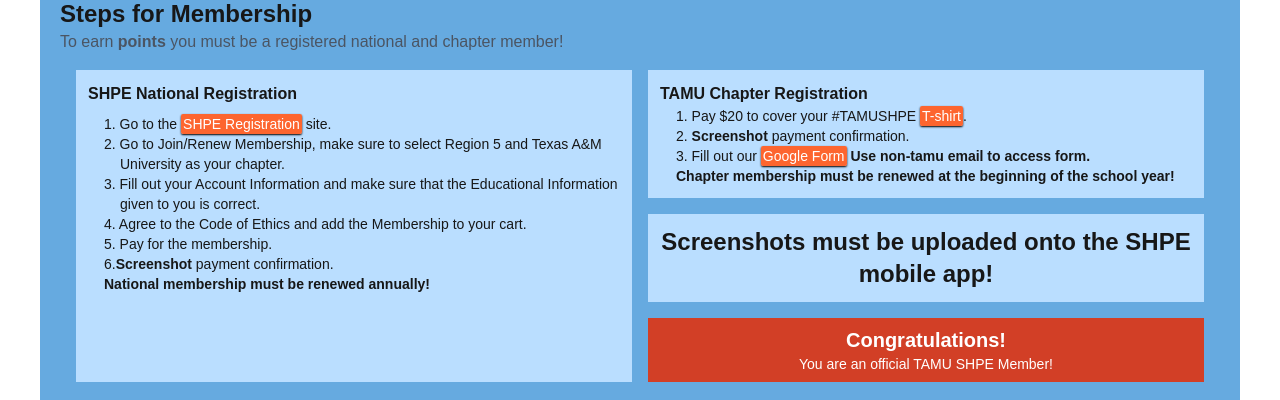
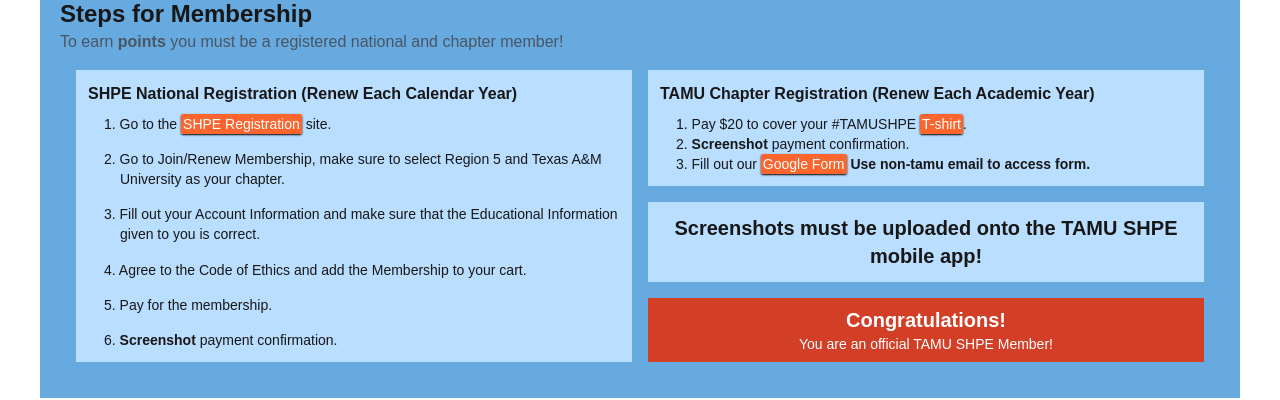
Before and after one commit to TAMUSHPE/tamu-shpe-website, a Next.js app: page /involvement in a window 1280 px wide. Shown: the part 546-946 px from the top of the page. Built offline with nearby package versions, Linux system fonts and the light colour scheme.

Commit message:
Tweak Steps for Membership

```diff
--- a/app/involvement/page.tsx
+++ b/app/involvement/page.tsx
@@ -18,8 +18,8 @@
           <div className="grid grid-cols-1 md:grid-cols-2 gap-4 p-4">
             {/* National Registration Steps */}
             <div className="bg-[#BADEFF] w-full h-full md:col-span-1 text-left p-3 flex flex-col gap-2">
-              <h1 className="text-md text-left font-extrabold"> SHPE National Registration </h1>
-              <ul className="list-none list-inside text-left text-sm pl-8">
+              <h1 className="text-md text-left font-extrabold"> SHPE National Registration (Renew Each Calendar Year) </h1>
+              <ul className="flex flex-col grow justify-between list-none list-inside text-left text-sm pl-8">
                 <li className="-indent-4">
                   {' '}
                   1. Go to the{' '}
@@ -41,15 +41,13 @@
                 </li>
                 <li className="-indent-4"> 4. Agree to the Code of Ethics and add the Membership to your cart. </li>
                 <li className="-indent-4"> 5. Pay for the membership. </li>
-                <li className="-indent-4"> 6.<b>Screenshot</b> payment confirmation.</li>
-                <li className="-indent-4 font-extrabold">National membership must be renewed annually!</li>
+                <li className="-indent-4"> 6. <b>Screenshot</b> payment confirmation.</li>
               </ul>
-
             </div>
             <div className="flex flex-col gap-4">
               {/* Chapter Registration Steps */}
-              <div className="bg-[#BADEFF] w-full max-h-min md:col-span-1 text-left p-3 gap-2">
-                <h1 className="text-md text-left font-extrabold"> TAMU Chapter Registration </h1>
+              <div className="bg-[#BADEFF] w-full max-h-min md:col-span-1 text-left p-3 gap-2 flex flex-col">
+                <h1 className="text-md text-left font-extrabold"> TAMU Chapter Registration (Renew Each Academic Year) </h1>
                 <ul className="list-none list-inside text-left text-sm pl-8">
                   <li className="-indent-4">
                     {' '}
@@ -75,11 +73,10 @@
                     </span>{' '}
                     <b>Use non-tamu email to access form.</b>
                   </li>
-                  <li className="-indent-4 font-extrabold">Chapter membership must be renewed at the beginning of the school year!</li>
                 </ul>
               </div>
               <div className="bg-[#BADEFF] w-full max-h-min md:col-span-1 text-left p-3 gap-2">
-                <h1 className='text-center font-extrabold text-2xl'>Screenshots must be uploaded onto the SHPE mobile app!</h1>
+                <h1 className='text-center font-extrabold text-xl'>Screenshots must be uploaded onto the TAMU SHPE mobile app!</h1>
               </div>
 
 
```
